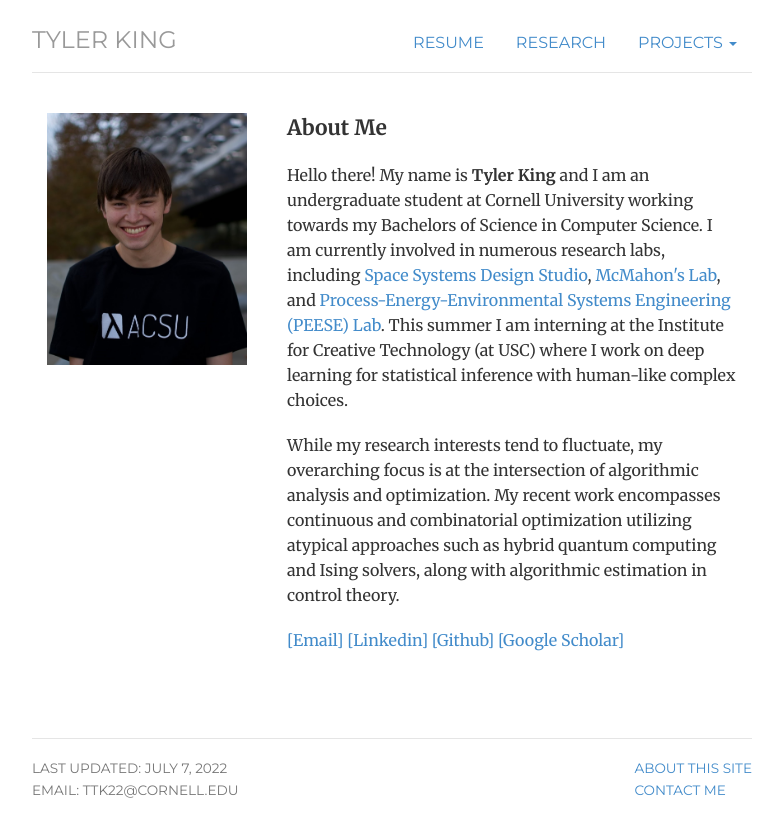
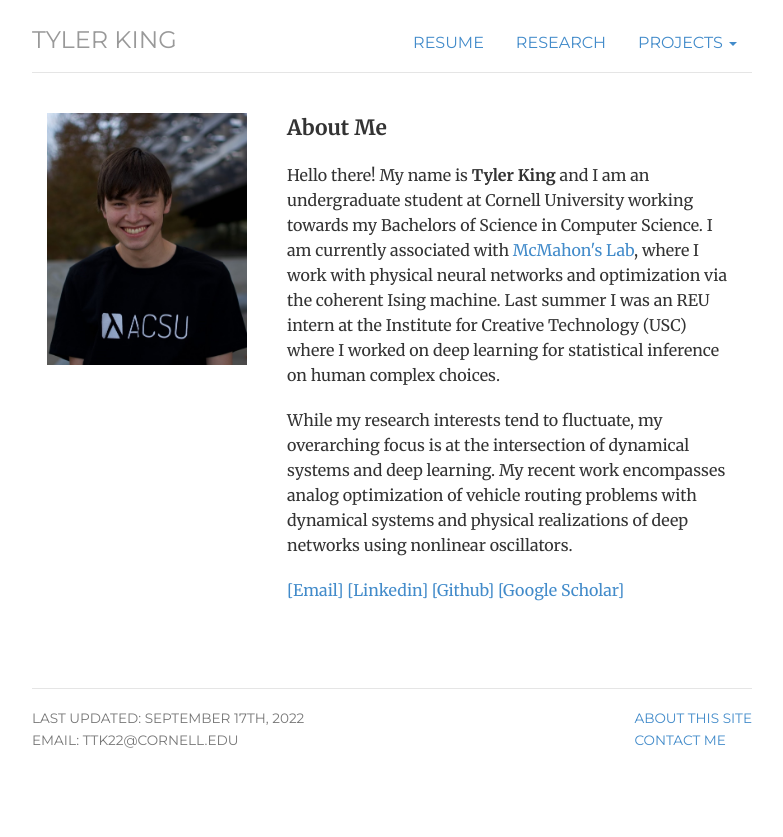
Before and after one commit to tylertking/tylertking.github.io, a Jekyll site: the page built from index.html, in a window 1280 px wide. Shown: the top 837 px of the page, without its empty margins (248-1031 px from the left). Built offline with Jekyll 4.4.1, drawn with Linux system fonts in a browser that asks for light colours.

Commit message:
post-summer overhaul

```diff
--- a/_includes/footer.html
+++ b/_includes/footer.html
@@ -3,7 +3,7 @@
 	<div class="row">
 	<div class="col-sm-8">
 	<!-- Remember to update me when change the website! -->
-	<p><small>Last updated: July 7, 2022<br>
+	<p><small>Last updated: September 17th, 2022<br>
 	Email: <span class="obfuscate">ude.llenroc@22ktt</span></small></p>
 	</div>
 	<div class="col-sm-4">
--- a/_includes/header.html
+++ b/_includes/header.html
@@ -1,6 +1,6 @@
 <div class="header">
 	<ul class="nav nav-pills pull-right">
-		<li><a href="/files/Tyler_King_Resume (2).pdf" title="Resume">Resume</a></li>
+		<li><a href="/files/Tyler_King_Resume (3).pdf" title="Resume">Resume</a></li>
         <li class="{{ page.research }}"><a href="/research">Research</a></li>
 		<li class="dropdown {{ page.projects }}"><a href="/projects" class="dropdown-toggle" data-toggle="dropdown" title="Projects">Projects <span class="caret"></span></a>
 			<ul class="dropdown-menu">
--- a/index.html
+++ b/index.html
@@ -13,9 +13,9 @@ description: Tyler King, Undergraduate at Cornell University
 	</div>
 	<div class="col-sm-8">
 	<p class="lead"><b>About Me</b></p>
-	<p>Hello there! My name is <b>Tyler King</b> and I am an undergraduate student at Cornell University working towards my Bachelors of Science in Computer Science. I am currently involved in numerous research labs, including <a href="https://www.spacecraftresearch.com/">Space Systems Design Studio</a>, <a href="https://mcmahon.aep.cornell.edu/">McMahon's Lab</a>, and <a href="https://www.peese.org/">Process-Energy-Environmental Systems Engineering (PEESE) Lab</a>. This summer I am interning at the Institute for Creative Technology (at USC) where I work on deep learning for statistical inference with human-like complex choices. </p>
+	<p>Hello there! My name is <b>Tyler King</b> and I am an undergraduate student at Cornell University working towards my Bachelors of Science in Computer Science. I am currently associated with <a href="https://mcmahon.aep.cornell.edu/">McMahon's Lab</a>, where I work with physical neural networks and optimization via the coherent Ising machine. Last summer I was an REU intern at the Institute for Creative Technology (USC) where I worked on deep learning for statistical inference on human complex choices. </p>
 
-	<p> While my research interests tend to fluctuate, my overarching focus is at the intersection of algorithmic analysis and optimization. My recent work encompasses continuous and combinatorial optimization utilizing atypical approaches such as hybrid quantum computing and Ising solvers, along with algorithmic estimation in control theory. </p>
+	<p> While my research interests tend to fluctuate, my overarching focus is at the intersection of dynamical systems and deep learning. My recent work encompasses analog optimization of vehicle routing problems with dynamical systems and physical realizations of deep networks using nonlinear oscillators. </p>
 
 	<p> <a href="mailto:tylertking2003@gmail.com?subject=subject text">[Email]</a> <a href="https://www.linkedin.com/in/tyler-king-9167a61a1/">[Linkedin]</a> <a href="https://github.com/tylertking">[Github]</a> <a href="https://scholar.google.com/citations?user=to4W3dsAAAAJ&hl=en">[Google Scholar]</a> </p>
 	</div>
```
Also changed, not shown: 1 other file.
